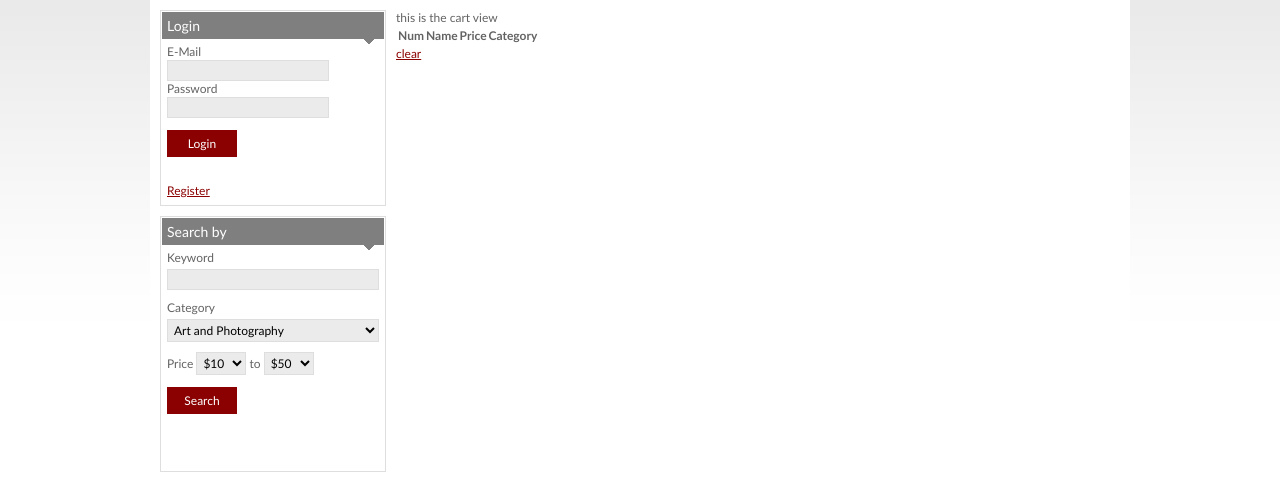
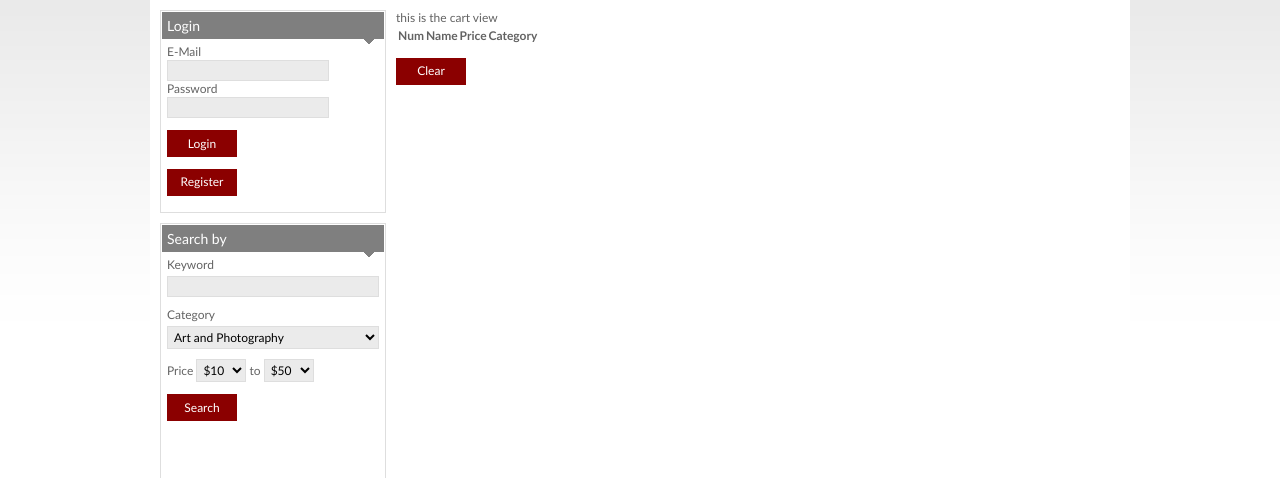
Before and after one commit to chrim5/zollihoodshop, a PHP site: page /cart in a window 1280 px wide. Shown: the part 74-552 px from the top of the page. Run offline with PHP 8.4, Linux system fonts and the light colour scheme; data comes from the database, SQL or seed files in the repository; data that the repository does not hold is empty.

Commit message:
Some buttons added instead of a link

```diff
--- a/src/application/views/_templates/footer.php
+++ b/src/application/views/_templates/footer.php
@@ -10,7 +10,7 @@
                         <?php
                             if (isset($_SESSION['username'])) {
                                 echo "Herzlich Willkommen ".$_SESSION['username'];
-                                echo '<br /> <a href="/user/logout">'. $lang['LOGIN_LOGOUT'] .'</a>';
+                                echo '<br /> <a href="/user/logout" class="button">'. $lang['LOGIN_LOGOUT'] .'</a>';
                             } else {
                         ?>
                             <form action="/user/login" method="post">
@@ -21,7 +21,7 @@
                                 <input type="submit" value="Login" class="search-submit" />
                             </form>
                         <?php
-                                echo '<br /> <a href="/user/register">'. $lang['LOGIN_REGISTER'] .'</a>';
+                                echo '<a href="/user/register" class="button">'. $lang['LOGIN_REGISTER'] .'</a>';
                             }
                         ?>
 					</div>
--- a/src/application/views/cart/index.php
+++ b/src/application/views/cart/index.php
@@ -21,4 +21,4 @@ foreach ($cart as $rows) :?>
 <?php endforeach;?>
 </tbody>
 </table>
-<a href="cart/clear">clear</a>
+<a href="cart/clear" class="button">Clear</a>
--- a/src/application/views/product/new.php
+++ b/src/application/views/product/new.php
@@ -16,5 +16,5 @@ foreach($categories as $c) { ?>
 <?php
 } ?>
   </select>
-  <input type="submit" value="Submit">
+  <input type="submit" value="Submit" class="search-submit">
 </form>
--- a/src/css/style.css
+++ b/src/css/style.css
@@ -180,6 +180,23 @@ a.cart-link {
 
 a.cart-link:hover {
 	text-decoration: underline;
+}
+
+a.button {
+	-webkit-appearance: button;
+	-moz-appearance: button;
+	appearance: button;
+	text-decoration: none;
+	width: 70px;
+	background: #8b0000;
+	border: 0;
+	color: #fff;
+	height: 27px;
+	display: block;
+	line-height: 26px;
+	cursor: pointer;
+	margin: 12px 0 10px 0;
+	text-align: center;
 }
 
 #sidebar {
```
